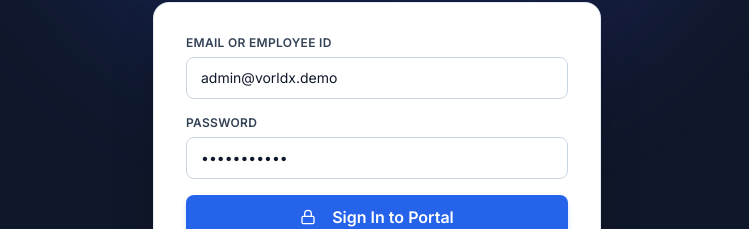
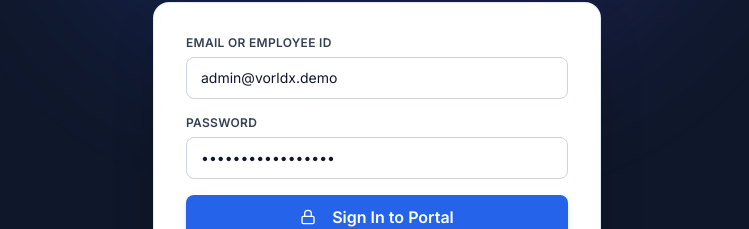
Before and after one commit to kirteebhat/Attendance-Tracker, a React (Vite) app in the folder apps/web/: page /login in a window 1280 px wide. Shown: the part 248-477 px from the top of the page, without its empty margins (263-1012 px from the left). Built offline with nearby package versions, Linux system fonts and the light colour scheme; no server answers.

Commit message:
fix(web): update default login demo passwords to match seeded cloud credentials

```diff
--- a/apps/web/src/pages/LoginPage.tsx
+++ b/apps/web/src/pages/LoginPage.tsx
@@ -37,7 +37,7 @@ export const LoginPage: React.FC = () => {
     resolver: zodResolver(loginSchema),
     defaultValues: {
       identifier: "admin@vorldx.demo",
-      password: "Admin@12345",
+      password: "Admin@VorldX2026!",
     },
   });
 
@@ -57,7 +57,11 @@ export const LoginPage: React.FC = () => {
 
   const handleDemoFill = (identifier: string) => {
     setValue("identifier", identifier);
-    setValue("password", "Admin@12345");
+    if (identifier.includes("admin")) {
+      setValue("password", "Admin@VorldX2026!");
+    } else {
+      setValue("password", "Hr@VorldX2026!");
+    }
     setServerError(null);
   };
 
```
Also changed, not shown: 3 other files (tests, documents, lock files or other folders).
